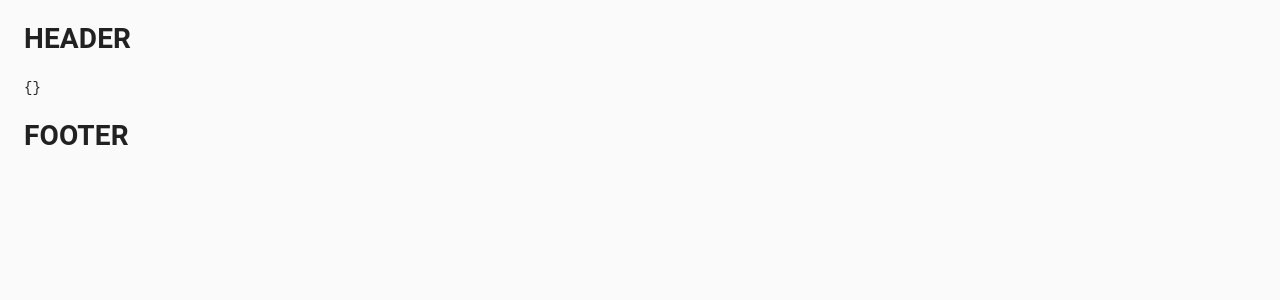
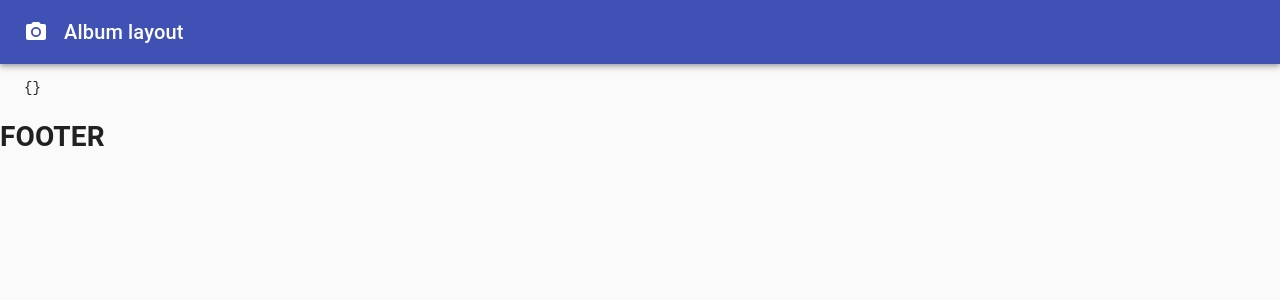
Before and after one commit to gsc229/eduanalytics-front, a Next.js app: page / in a window 1280 px wide. Shown: the top 300 px of the page. Built offline with nearby package versions, Linux system fonts and the light colour scheme.

Commit message:
moving containers to wrap inside all page level componenents inside of BasicLayout

```diff
--- a/components/Header/Header.tsx
+++ b/components/Header/Header.tsx
@@ -1,10 +1,32 @@
 import React from 'react'
+import AppBar from '@material-ui/core/AppBar';
+import CameraIcon from '@material-ui/icons/PhotoCamera';
+import Toolbar from '@material-ui/core/Toolbar';
+import Typography from '@material-ui/core/Typography';
+import { makeStyles } from '@material-ui/core/styles';
+
+const useStyles = makeStyles((theme) => ({
+  icon: {
+    marginRight: theme.spacing(2),
+  }
+}));
+
+
+
 
 const Header = () => {
+
+  const classes = useStyles()
+
   return (
-    <div>
-      <h1>HEADER</h1>
-    </div>
+    <AppBar position="sticky">
+        <Toolbar>
+          <CameraIcon className={classes.icon} />
+          <Typography variant="h6" color="inherit" noWrap>
+            Album layout
+          </Typography>
+        </Toolbar>
+      </AppBar>
   )
 }
 
--- a/layouts/BasicLayout.tsx
+++ b/layouts/BasicLayout.tsx
@@ -6,11 +6,11 @@ import Container from '@material-ui/core/Container'
 
 const BasicLayout = ({ children }:{ children:React.ReactNode }) => {
   return (
-    <Container className='basic-layout'>
+    <div className='basic-layout'>
       <Header />
         {children}
       <Footer />
-    </Container>
+    </div>
   )
 }
 
--- a/pages/index.tsx
+++ b/pages/index.tsx
@@ -2,6 +2,7 @@ import Head from 'next/head'
 import styles from '../styles/Home.module.css'
 import axiosRequest from '../utils/axiosRequest'
 import BasicLayout from '../layouts/BasicLayout'
+import Container from '@material-ui/core/Container'
 import { useSchoolsContext, SchoolType } from '../src/store'
 
 export async function getStaticProps() {
@@ -40,10 +41,10 @@ export default function Home({ schoolsData }:{ schoolsData:SchoolType[] }) {
   load(schoolsData)
 
   return (
-    <div className={styles.container}>
-      <BasicLayout>
+    <BasicLayout>
+      <Container>
         <pre>{JSON.stringify({schools}, null, 4)}</pre>
-      </BasicLayout>
-    </div>
+      </Container>
+    </BasicLayout>
   )
 }
```
